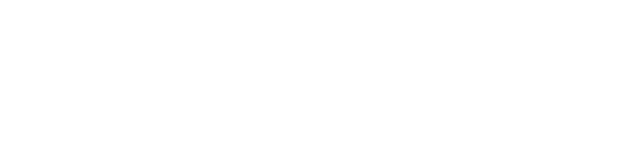
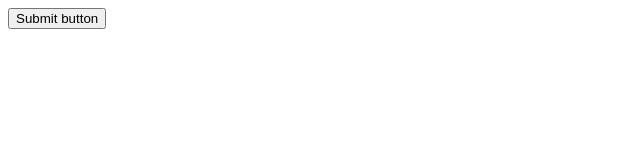
Before and after one commit to acciojob/hover-button-Vishalpateldodla, a website: page main.html in a window 1280 px wide. Shown: the whole page, without its empty margins (0-640 px from the left). Drawn offline with Linux system fonts and the light colour scheme.

Commit message:
Update main.html

```diff
--- a/main.html
+++ b/main.html
@@ -7,9 +7,9 @@
 </head>
 
 <body>
-	<!-- the entire body must be written by student -->
-    <script type="text/javascript" src="./script.js">
-</script>
+	<button id="btn">
+		Submit button
+	</button>
 
 </body>
 
```
